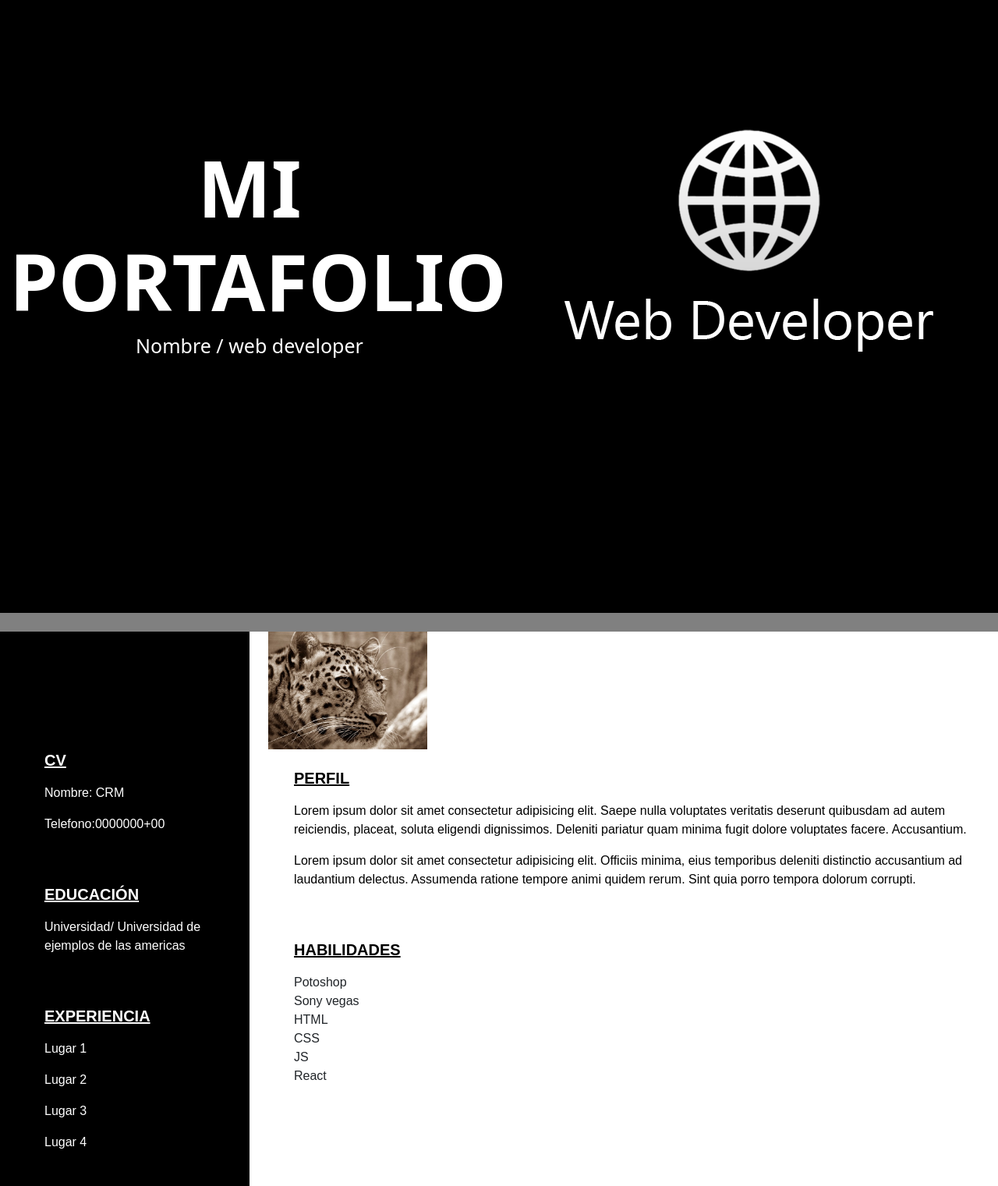
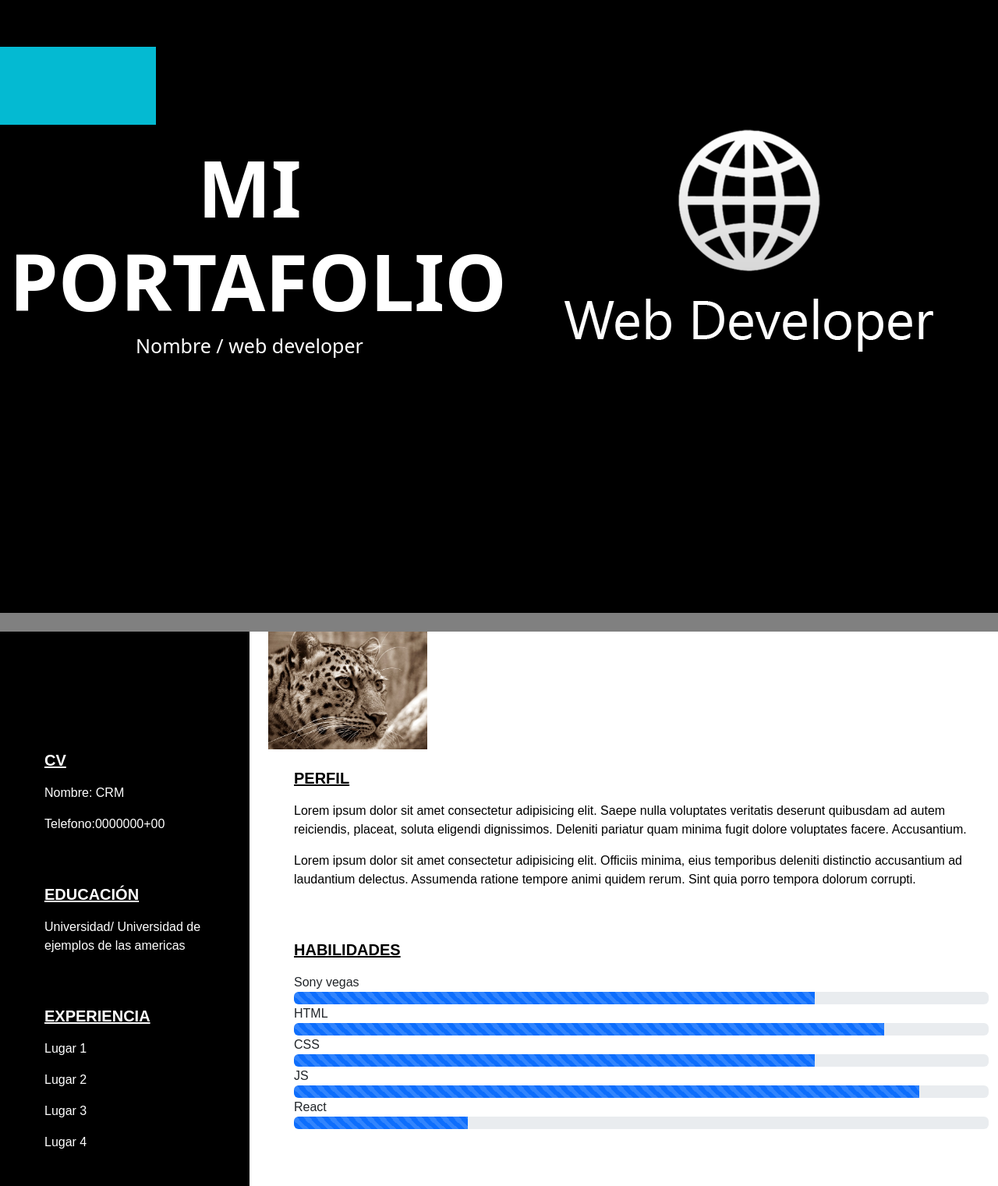
Before and after one commit to ChristianDeM/Portafolio, a plain HTML site: page index.html in a window 1280 px wide. Shown: the part 140-1661 px from the top of the page at 78% size. Drawn offline with nearby package versions, Linux system fonts and the light colour scheme.

Commit message:
correcion de Css

```diff
--- a/css/style.scss
+++ b/css/style.scss
@@ -2,6 +2,7 @@ body {
     background-color: gray;
 }
 
+$Colorpage:  rgb(4, 186, 210);
 #portada{
 
     background-color: rgb(0, 0, 0);
@@ -25,6 +26,17 @@ body {
         font-weight: 100;
         text-align: center;
         color:white;
+    }
+
+    .box{
+        width: 200px;
+        height: 100px;
+        top: 25%;
+        background-color: $Colorpage;
+        position: absolute;
+        display: flex;
+        justify-content: center;
+        align-items: center;
     }
 }
 
@@ -161,3 +173,33 @@ body {
         align-items: center;
     }
 }
+
+
+@media screen and (max-width: 480px) {
+    #Portada{
+        .box{
+            width: 200px;
+            height: 100px;
+            top: 25%;
+            background-color: rgb(52, 54, 54);
+            position: absolute;
+            display: flex;
+            justify-content: center;
+            align-items: center;
+        }
+    }
+}
+
+
+@media screen and (min-width: 780px) {
+    .box{
+        width: 100px;
+        height: 500px;
+        top: 25%;
+        background-color: rgb(52, 54, 54);
+        position: absolute;
+        display: flex;
+        justify-content: center;
+        align-items: center;
+    }
+}
--- a/index.html
+++ b/index.html
@@ -15,7 +15,11 @@
   <section id="Portada">
     <div class="container-fluid">
         <div class="row">
+            <div class=" col-md-12 box">
+
+            </div>
             <div class="col-md-6 Portada-info  wow animate pulse">
+
                 <h1>MI PORTAFOLIO </h1>
                 <h4>Nombre / web developer</h4>
             </div>
@@ -72,12 +76,27 @@
                 <div class="info-perfil">
                     <h6>HABILIDADES</h6>
                     <ul class="list-group-item">
-                        <li class="list-group-item">Potoshop</li>
+
                         <li class="list-group-item">Sony vegas</li>
+                            <div class="progress">
+                                <div class="progress-bar progress-bar-striped progress-bar-animated" role="progressbar" aria-valuenow="0" style="width: 75%" aria-valuemin="0" aria-valuemax="100"></div>
+                            </div>
                         <li class="list-group-item">HTML</li>
+                            <div class="progress">
+                                <div class="progress-bar progress-bar-striped progress-bar-animated" role="progressbar" aria-valuenow="0" style="width: 85%" aria-valuemin="0" aria-valuemax="100"></div>
+                            </div>
                         <li class="list-group-item">CSS</li>
+                            <div class="progress">
+                                <div class="progress-bar progress-bar-striped progress-bar-animated" role="progressbar" aria-valuenow="0" style="width: 75%" aria-valuemin="0" aria-valuemax="100"></div>
+                            </div>
                         <li class="list-group-item">JS</li>
+                            <div class="progress">
+                                <div class="progress-bar progress-bar-striped progress-bar-animated" role="progressbar" aria-valuenow="0" style="width: 90%" aria-valuemin="0" aria-valuemax="100"></div>
+                            </div>
                         <li class="list-group-item">React</li>
+                            <div class="progress">
+                                <div class="progress-bar progress-bar-striped progress-bar-animated" role="progressbar" aria-valuenow="0" style="width: 25%" aria-valuemin="0" aria-valuemax="100"></div>
+                            </div>
                     </ul>
                 </div>
             </div>
@@ -116,19 +135,19 @@
                     <div class="row">
                         <div class="col-md-6">
                             <div class="">
-                                <img src="img/logo.jpg" class="img-fluid" alt="Responsive image">
+                                <img src="img/box1.png" class="img-fluid" alt="Responsive image">
                             </div>
                         </div>
                         <div class="col-md-6">
-                            <img src="img/logo.jpg" class="img-fluid" alt="Responsive image">
+                            <img src="img/box2.png" class="img-fluid" alt="Responsive image">
                         </div>
                     </div>
                     <div class="row">
                         <div class="col-md-6">
-                            <img src="img/logo.jpg" class="img-fluid" alt="Responsive image">
+                            <img src="img/box1.png" class="img-fluid" alt="Responsive image">
                         </div>
                         <div class="col-md-6">
-                            <img src="img/logo.jpg" class="img-fluid" alt="Responsive image">
+                            <img src="img/box1.png" class="img-fluid" alt="Responsive image">
                         </div>
                     </div>
                 </div>
```
Also changed, not shown: css/style.css, img/box1.png (added), img/box2.png (added), 1 other file.
